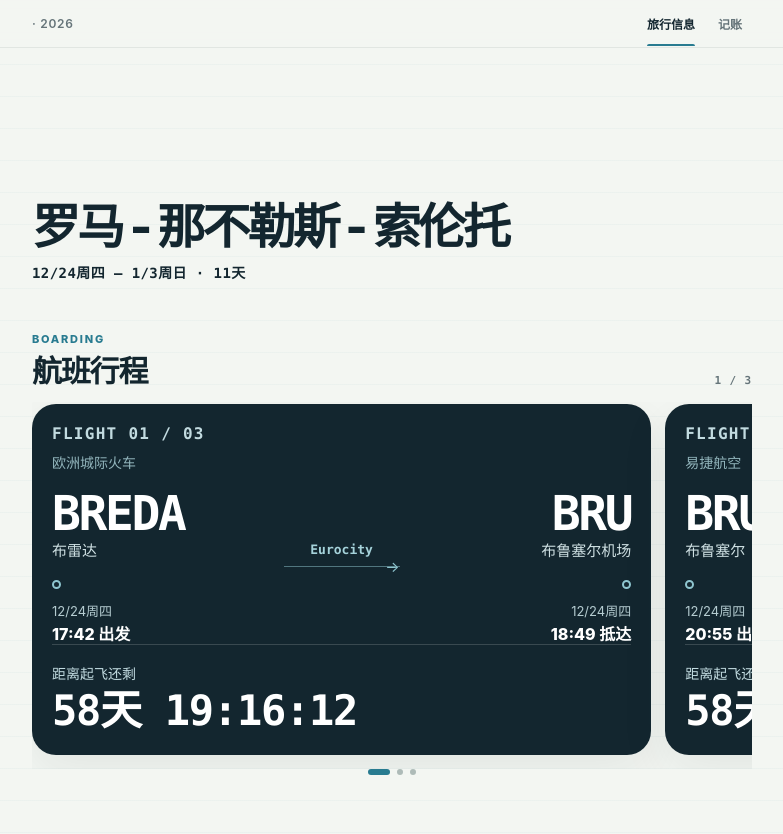
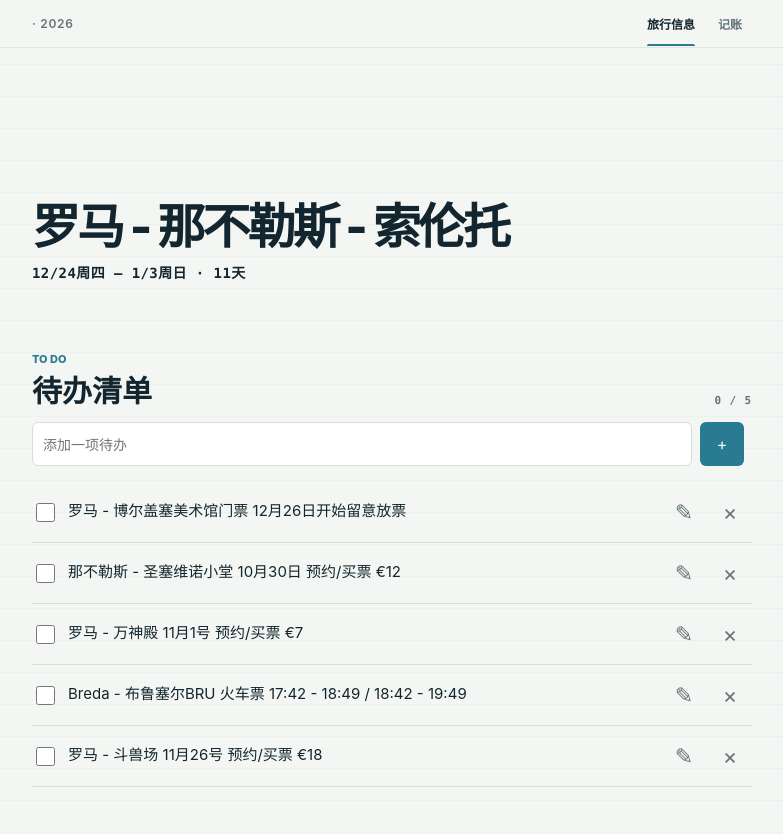
Before and after one commit to Jas0n2020/202612-South-Italy-Trip-v2, a website: page index.html in a window 1280 px wide. Shown: the top 834 px of the page, without its empty margins (248-1031 px from the left). Drawn offline with Linux system fonts and the light colour scheme.

Commit message:
Place booking to-do checklist above boarding section

```diff
--- a/index.html
+++ b/index.html
@@ -10,6 +10,7 @@
   <link rel="stylesheet" href="styles.css?v=20260930-2">
   <link rel="stylesheet" href="ledger.css?v=20260910-2">
   <link rel="stylesheet" href="shopping-list.css?v=20261026-1">
+  <link rel="stylesheet" href="booking-checklist.css?v=20261026-1">
   <script src="runtime-storage.js?v=20260910-2" defer></script>
   <script src="overview-map.js?v=20260910-2" defer></script>
   <script src="route-ui.js?v=20260910-2" defer></script>
@@ -18,6 +19,7 @@
   <script src="ledger.js?v=20260910-3" defer></script>
   <script src="site-navigation.js?v=20260910-2" defer></script>
   <script src="shopping-list.js?v=20261026-1" defer></script>
+  <script src="booking-checklist.js?v=20261026-1" defer></script>
 </head>
 <body>
   <a class="skip-link" id="skip-link" href="#main">跳到主要内容</a>
@@ -43,6 +45,23 @@
       <div class="hero__eyebrow" id="trip-eyebrow"></div>
       <h1 id="trip-title">正在载入旅程</h1>
       <p class="hero__date" id="trip-date"></p>
+    </section>
+
+    <section class="section shopping-section booking-section" id="booking-checklist" aria-labelledby="booking-title" data-module="todo" hidden>
+      <div class="section-heading">
+        <div>
+          <p class="section-kicker">TO DO</p>
+          <h2 id="booking-title">待办清单</h2>
+        </div>
+        <span class="soft-label booking-progress" aria-live="polite">0 / 5</span>
+      </div>
+      <form class="shopping-form booking-form">
+        <input name="item" type="text" maxlength="300" placeholder="添加一项待办" aria-label="待办内容" required>
+        <button type="submit" title="添加待办" aria-label="添加待办">+</button>
+        <button type="button" data-cancel hidden>取消</button>
+      </form>
+      <div class="shopping-list"></div>
+      <p class="shopping-status" role="status"></p>
     </section>
 
     <section class="section flights-section" id="flights" aria-labelledby="flights-title" data-module="flights" hidden>
```
